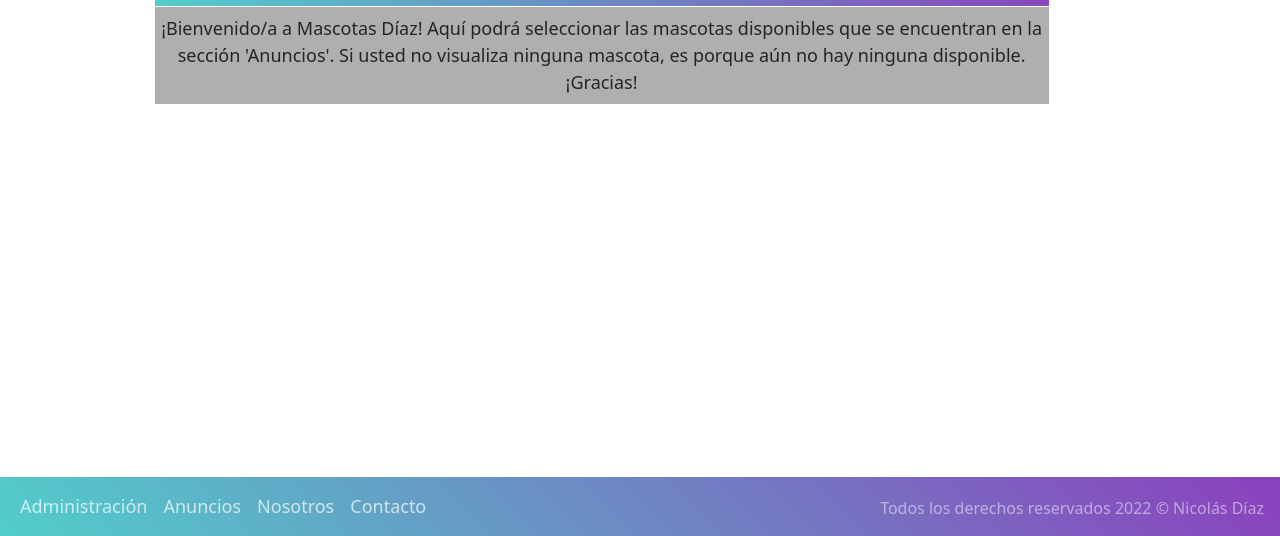
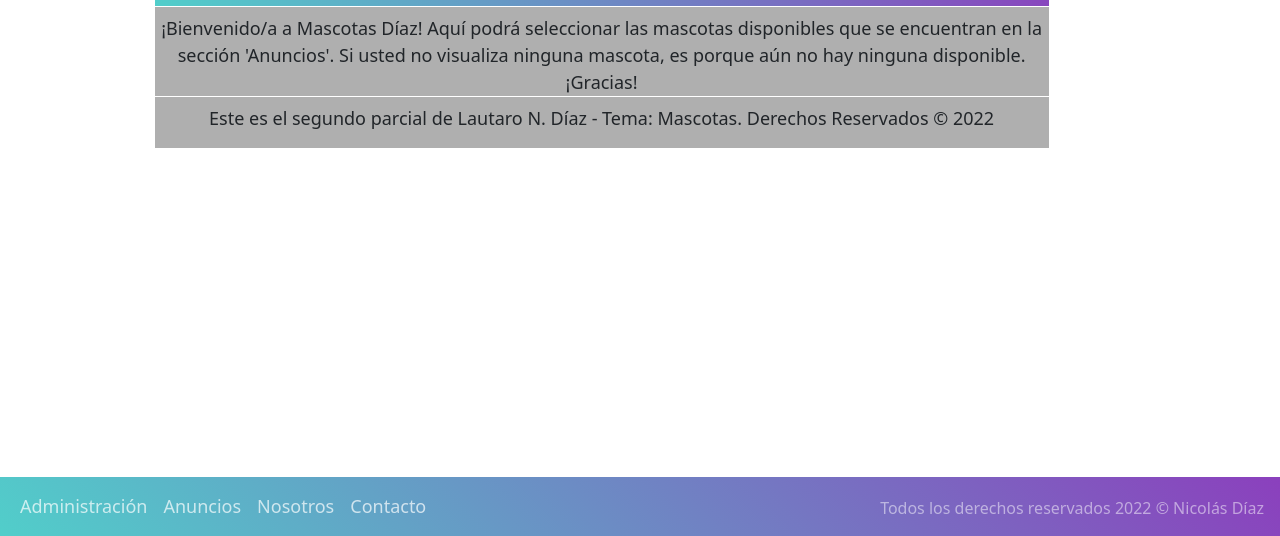
Before and after one commit to Nicodc96/diaz.SPLABIII3D, a website: page client/pages/index.html in a window 1280 px wide. Shown: the part 303-839 px from the top of the page. Drawn offline with nearby package versions, Linux system fonts and the light colour scheme.

Commit message:
nuevo div con info personal en index.html, se arreglan los estilos

```diff
--- a/client/pages/index.html
+++ b/client/pages/index.html
@@ -39,8 +39,9 @@
             <div class="texto-centro-titulo text-center">
                 <h2 class="text-white">Mascotas</h2>
             </div>
-            <div class="d-flex justify-content-center">
-                <p class="texto-centro text-center pt-2 pb-2">¡Bienvenido/a a Mascotas Díaz! Aquí podrá seleccionar las mascotas disponibles que se encuentran en la sección 'Anuncios'. Si usted no visualiza ninguna mascota, es porque aún no hay ninguna disponible. ¡Gracias!</p>
+            <div class="d-flex flex-column justify-content-center">
+                <p class="texto-centro text-center pt-2 mb-0">¡Bienvenido/a a Mascotas Díaz! Aquí podrá seleccionar las mascotas disponibles que se encuentran en la sección 'Anuncios'. Si usted no visualiza ninguna mascota, es porque aún no hay ninguna disponible. ¡Gracias!</p>
+                <p class="texto-centro text-center pt-2 pb-3">Este es el segundo parcial de Lautaro N. Díaz - Tema: Mascotas. Derechos Reservados &copy; 2022</p>
             </div>
         </section>
     </main>
```
